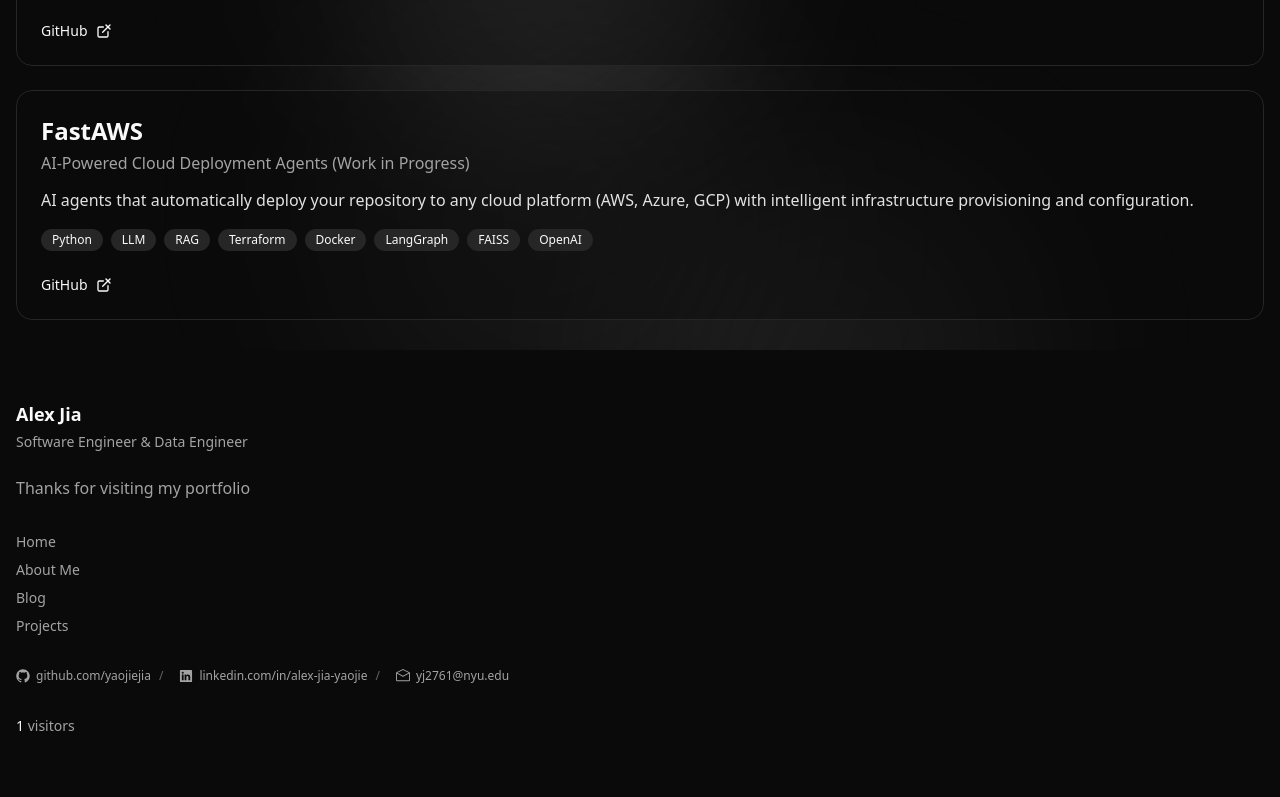
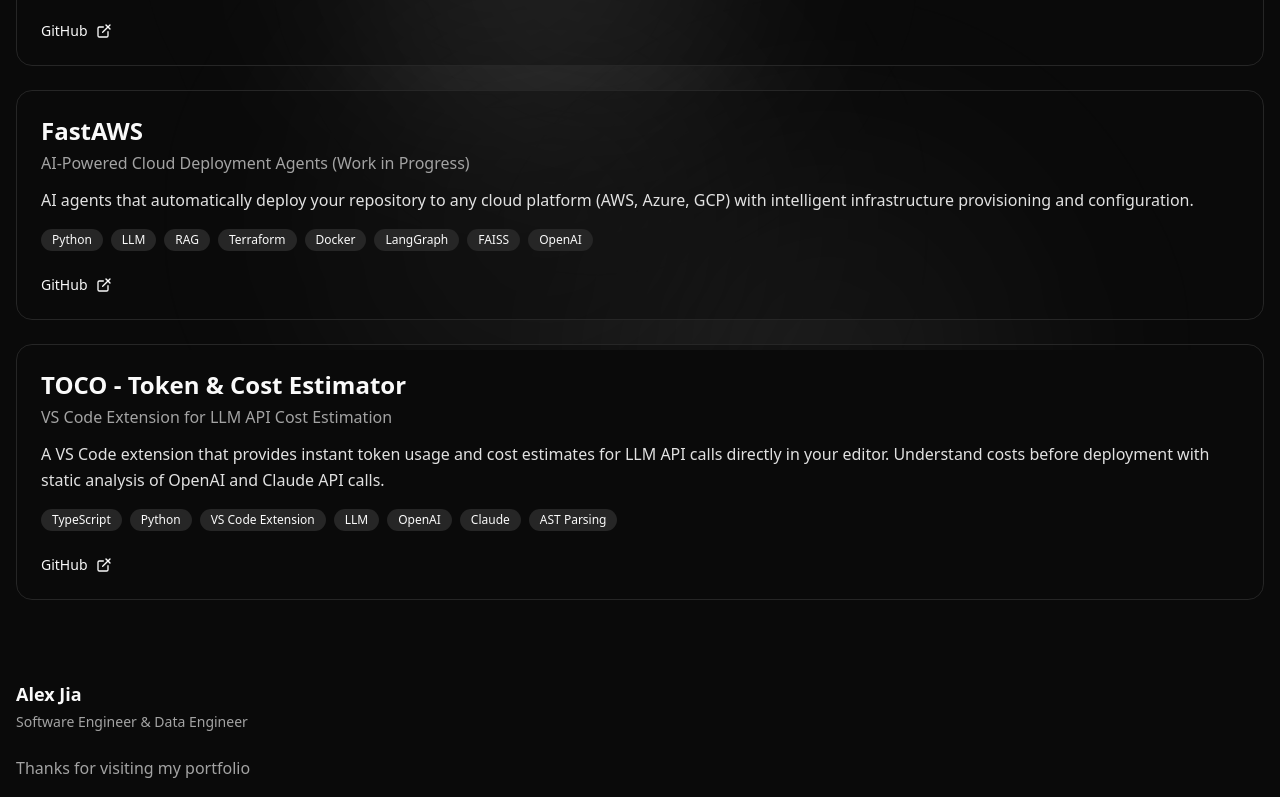
Before and after one commit to yaojiejia/yjj, a Next.js app: page /projects in a window 1280 px wide. Shown: the part 450-1247 px from the top of the page. Built offline with nearby package versions, Linux system fonts and the light colour scheme.

Commit message:
add toco project

```diff
--- a/components/projects/ProjectsList.tsx
+++ b/components/projects/ProjectsList.tsx
@@ -34,6 +34,16 @@ const projects: Project[] = [
       github: 'https://github.com/yaojiejia/fastaws',
     },
   },
+  {
+    id: 3,
+    title: 'TOCO - Token & Cost Estimator',
+    subtitle: 'VS Code Extension for LLM API Cost Estimation',
+    description: 'A VS Code extension that provides instant token usage and cost estimates for LLM API calls directly in your editor. Understand costs before deployment with static analysis of OpenAI and Claude API calls.',
+    technologies: ['TypeScript', 'Python', 'VS Code Extension', 'LLM', 'OpenAI', 'Claude', 'AST Parsing'],
+    links: {
+      github: 'https://github.com/yaojiejia/toco',
+    },
+  },
 ]
 
 export default function ProjectsList() {
```
